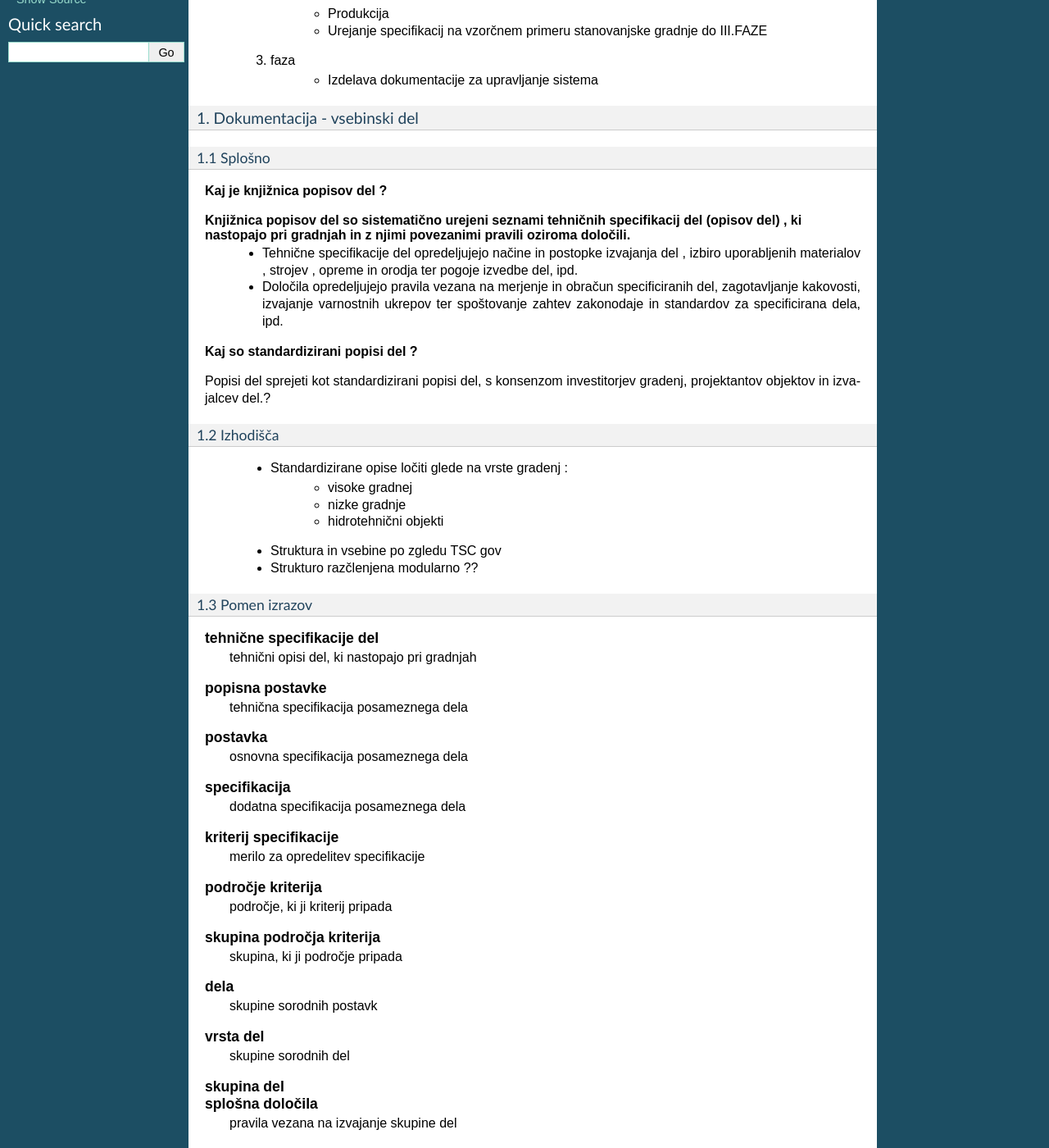
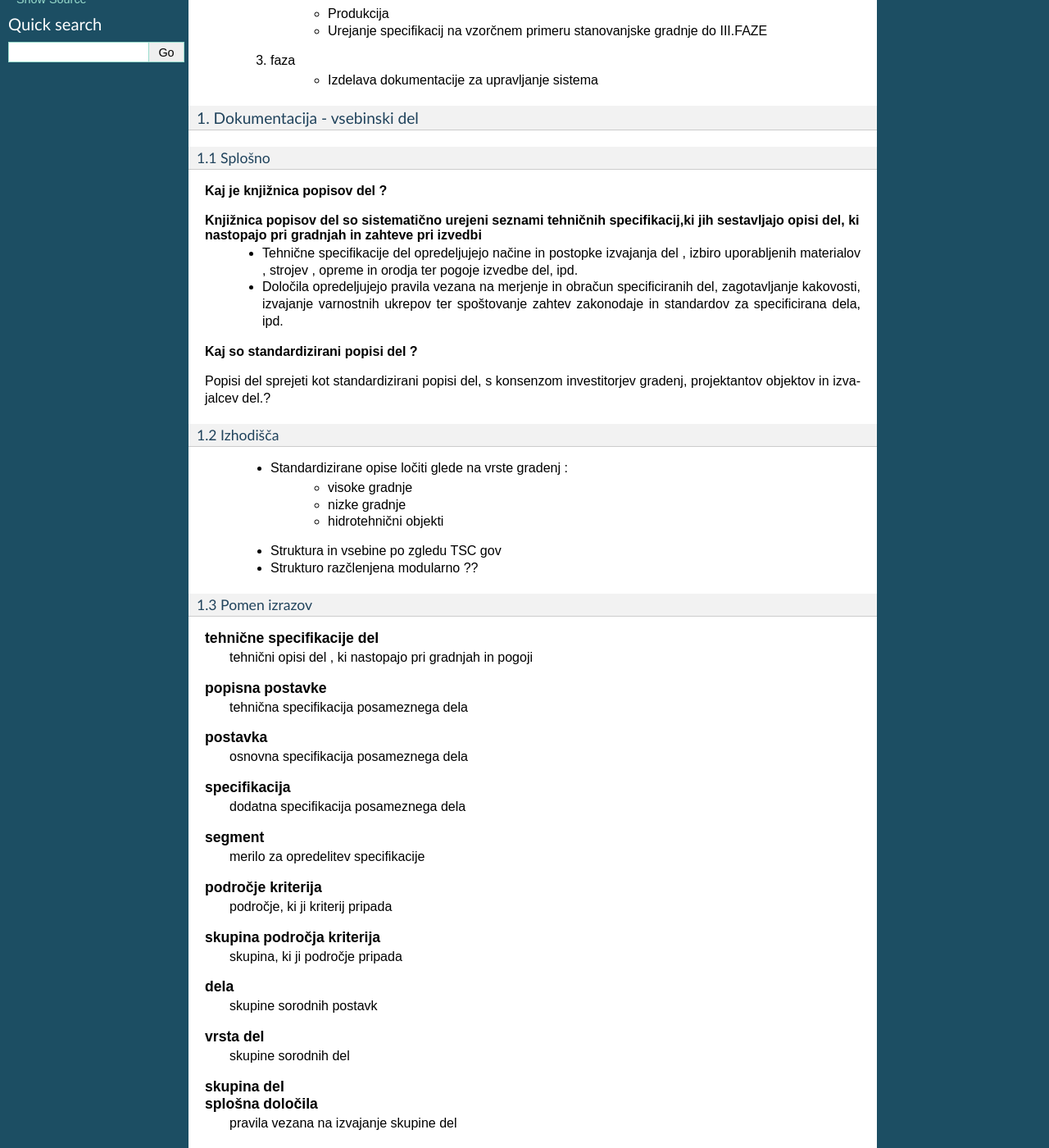
Before and after one commit to pavlovicr/bcs, a Sphinx documentation site: the page built from docs/bcs_projekt.rst, in a window 1280 px wide and 1400 px high, scrolled down 996 px. Shown: the whole window at 82% size. Built offline with Sphinx 7.4.7, drawn with Linux system fonts in a browser that asks for light colours; pages that are not in the unit, such as notebooks, are missing from menus; some of the changed text lies outside the part shown.

Commit message:
DOC spremembe

```diff
--- a/docs/bcs_projekt.rst
+++ b/docs/bcs_projekt.rst
@@ -15,7 +15,11 @@ Uvod
 **stroškov izgradnje, pri čemer je za njegovo izdelavo zadolžen koordinator ....**
 
 
-Vsebina Popisa materiala in opreme po zahtevah iz navedenega pravilnika  se le deloma prekriva z vsebino POPISOV DEL, ki v praksi pomenijo nepogrešljiv dokument pri gradnjah. V POPISIH DEL ni samo popisa materiala in opreme. V popisu del so opisane sestave gradbenih konstrukcij in njihovih delov , tehnologije izvedbe, uporabljeni materiali in na njih vezane zahteve iz zakona o gradbenih proizvodih, pravila za zagotavljanje kvaliete, pravila pri obračunu in merjenju količin, varnostne zahteve, navedbe standardov itd..
+Vsebina Popisa materiala in opreme po zahtevah iz navedenega pravilnika  se le deloma prekriva z vsebino POPISOV DEL,
+ki v praksi pomenijo nepogrešljiv dokument pri gradnjah. V POPISIH DEL ni samo popisa materiala in opreme.
+V popisu del so opisane sestave gradbenih konstrukcij in njihovih delov , tehnologije izvedbe,
+uporabljeni materiali in na njih vezane zahteve iz zakona o gradbenih proizvodih, pravila za zagotavljanje kvaliete,
+pravila pri obračunu in merjenju količin, varnostne zahteve, navedbe standardov itd..
 Popisi del so pri gradnjah po sistemu " na enoto mere " ključni pri definiranju predmeta pogodbe in izračunu končne cene pogodbenih del.
 
 Kljub temu, da so popisi del pomemben del gradbene dokumentacije, Slovenija ne premore enotne metodologije za njihovo izdelavo prav tako ni javno dostopnih zbirk popisov del, ki bi nadomestili zastarele standardizirane popise del (GIPPOS, Fabrizzio, ..). Ostali so le redki in to samo za določene zvrsti del.(Skupnost za ceste).
@@ -48,7 +52,7 @@ Aktivnosti in faznost
 
 **Kaj je knjižnica popisov del ?**
 
-**Knjižnica popisov del so sistematično urejeni seznami tehničnih specifikacij del (opisov del) , ki nastopajo pri gradnjah in z njimi povezanimi pravili oziroma določili.**
+**Knjižnica popisov del so sistematično urejeni seznami tehničnih specifikacij,ki jih sestavljajo  opisi del, ki nastopajo pri gradnjah in zahteve pri izvedbi**
     * Tehnične specifikacije del opredeljujejo načine in postopke izvajanja del , izbiro uporabljenih materialov , strojev , opreme in orodja ter pogoje izvedbe del, ipd.
     * Določila opredeljujejo pravila vezana na merjenje in obračun specificiranih del, zagotavljanje kakovosti, izvajanje varnostnih ukrepov ter spoštovanje zahtev zakonodaje in standardov za specificirana dela, ipd.
 
@@ -60,7 +64,7 @@ Popisi del sprejeti kot standardizirani popisi del, s konsenzom investitorjev gr
 -------------
 
         * Standardizirane opise ločiti glede na vrste gradenj :
-            - visoke gradnej
+            - visoke gradnje
             - nizke gradnje
             - hidrotehnični objekti
         * Struktura in vsebine po zgledu TSC gov
@@ -71,14 +75,14 @@ Popisi del sprejeti kot standardizirani popisi del, s konsenzom investitorjev gr
 .. glossary::
 
     tehnične specifikacije del
-        tehnični opisi del, ki nastopajo pri gradnjah
+        tehnični opisi del , ki nastopajo pri gradnjah in pogoji
     popisna postavke
         tehnična specifikacija posameznega dela
     postavka
         osnovna specifikacija posameznega dela
     specifikacija
         dodatna specifikacija posameznega dela
-    kriterij specifikacije
+    segment
         merilo za opredelitev specifikacije
     področje kriterija
             področje, ki ji kriterij pripada
```
Also changed, not shown: other parts of docs/bcs_projekt.rst (+1 -1 lines).
